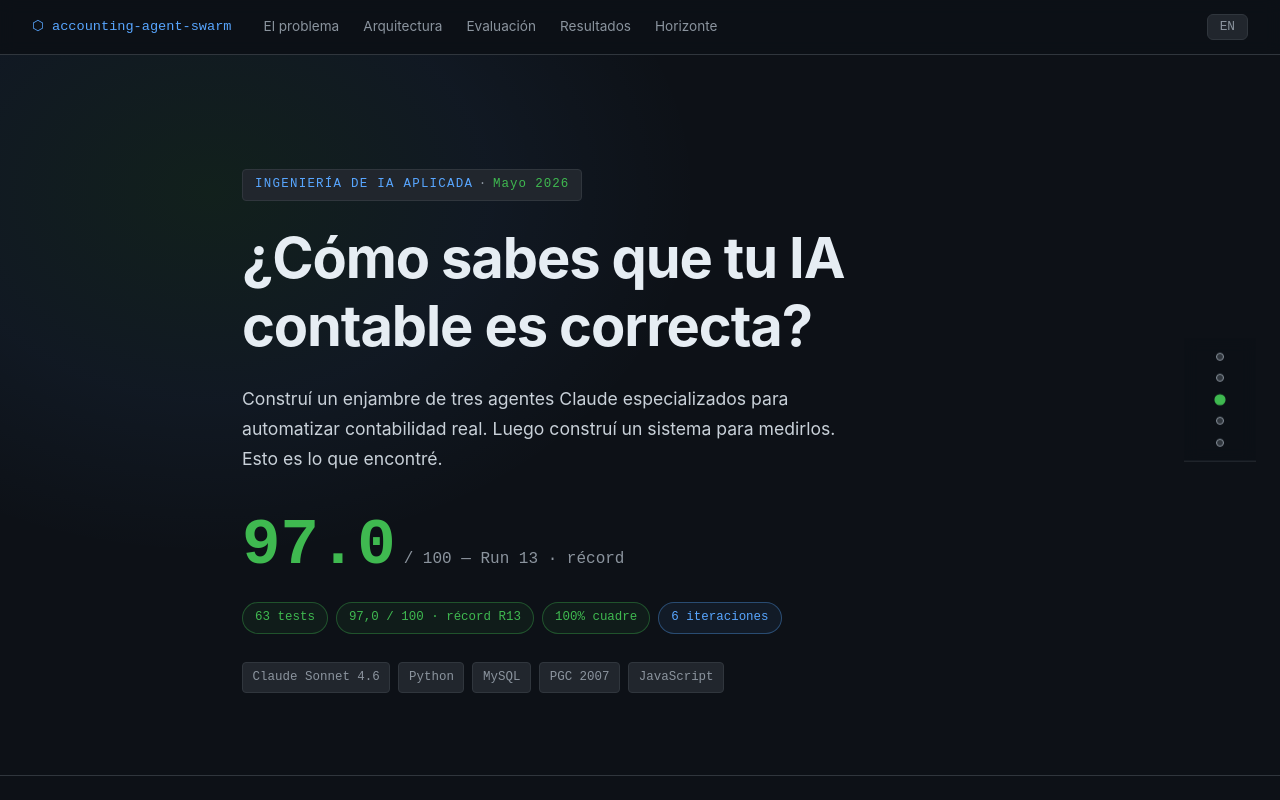
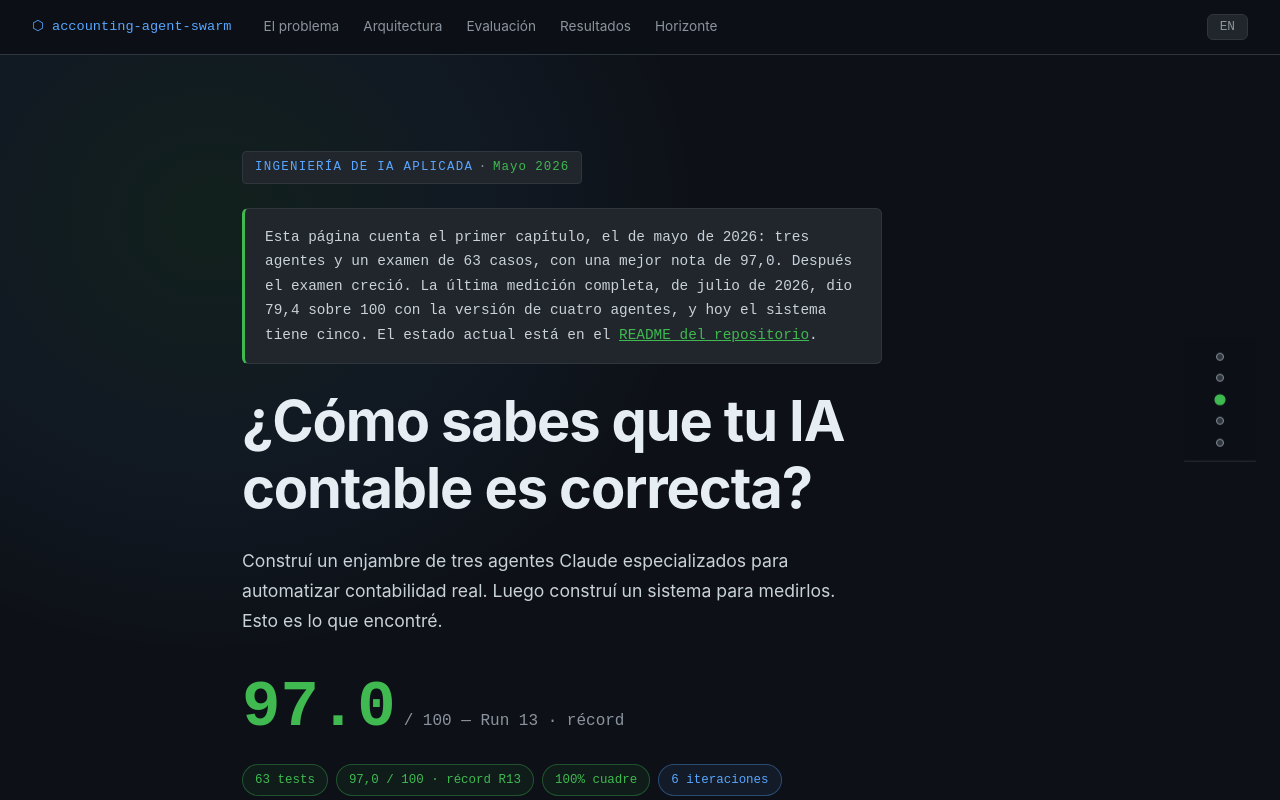
Before and after one commit to jleonceo/accounting-agent-swarm, a plain HTML site: page index.html in a window 1280 px wide. Shown: the top 800 px of the page. Drawn offline with Linux system fonts and the light colour scheme.

Commit message:
Página: aviso de que cuenta el capítulo de mayo
La página cuenta con datos reales la primera fase, la de mayo de 2026: tres
agentes, 63 casos y una mejor nota de 97,0. Se queda como estaba y lleva
encima un aviso, en español y en inglés, con la última medición completa
(julio, 79,4 sobre 100) y el enlace al README. El README dice también qué
capítulo cuenta la página.

```diff
--- a/index.html
+++ b/index.html
@@ -30,6 +30,7 @@
         <span class="hero-tag-sep"> · </span>
         <span class="hero-date">Mayo 2026</span>
       </div>
+      <div class="callout" style="margin: 0 0 1.5rem; max-width: 640px;" data-es="Esta página cuenta el primer capítulo, el de mayo de 2026: tres agentes y un examen de 63 casos, con una mejor nota de 97,0. Después el examen creció. La última medición completa, de julio de 2026, dio 79,4 sobre 100 con la versión de cuatro agentes, y hoy el sistema tiene cinco. El estado actual está en el &lt;a href='https://github.com/jleonceo/accounting-agent-swarm' style='color: var(--accent2); text-decoration: underline;'&gt;README del repositorio&lt;/a&gt;." data-en="This page tells the first chapter, May 2026: three agents and a 63-case test set, with a best score of 97.0. The test set grew after that. The last full measurement, in July 2026, scored 79.4 out of 100 with the four-agent version, and the system now has five. The current state is in the &lt;a href='https://github.com/jleonceo/accounting-agent-swarm' style='color: var(--accent2); text-decoration: underline;'&gt;repository README&lt;/a&gt;."></div>
       <h1 data-es="¿Cómo sabes que tu IA<br>contable es correcta?" data-en="How do you know your<br>accounting AI is correct?"></h1>
       <p class="hero-sub" data-es="Construí un enjambre de tres agentes Claude especializados para automatizar contabilidad real. Luego construí un sistema para medirlos. Esto es lo que encontré." data-en="I built a swarm of three specialized Claude agents to automate real-world accounting. Then I built a system to measure them. This is what I found."></p>
       <div class="hero-score">
```
Also changed, not shown: 2 other files.
